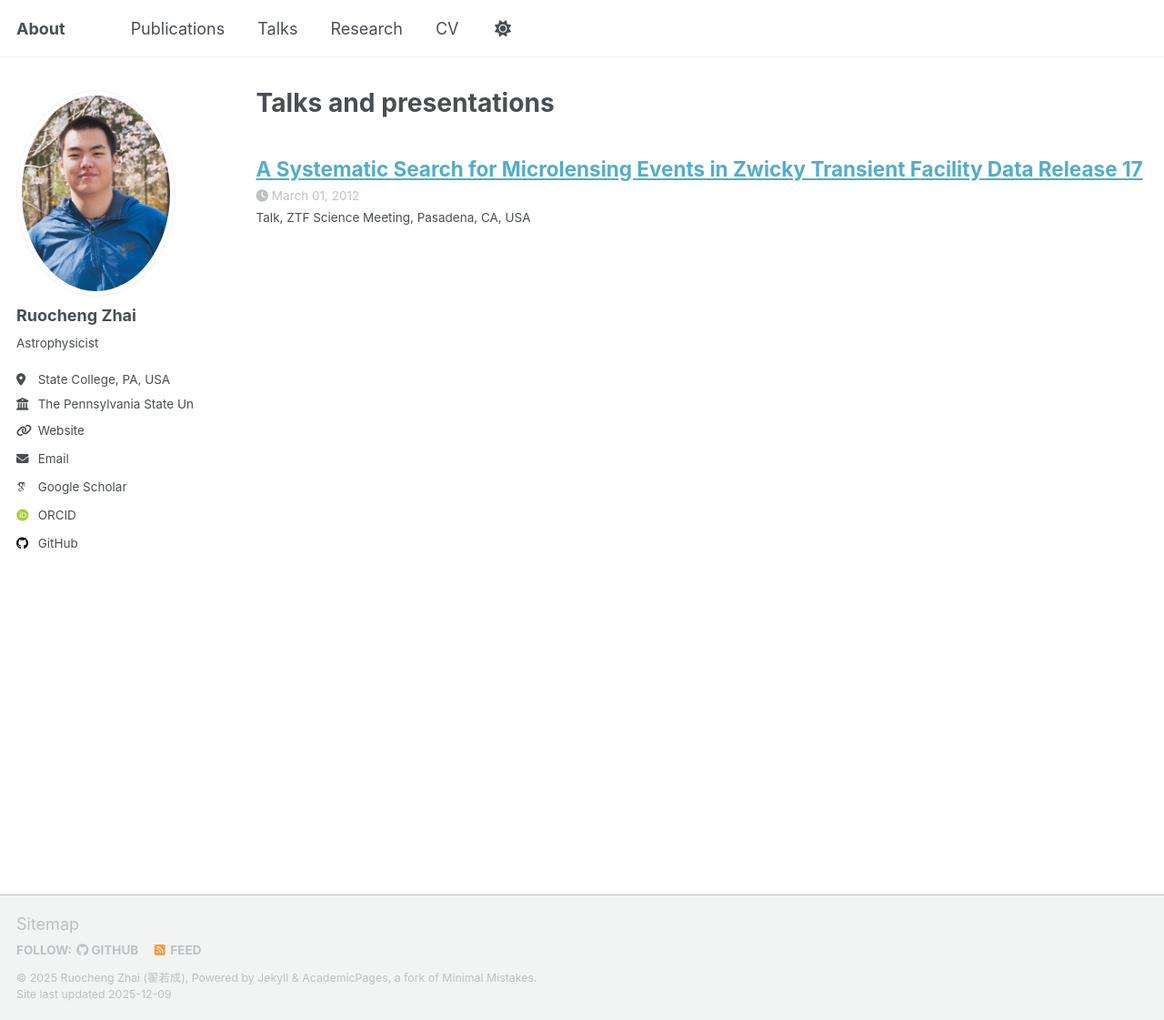
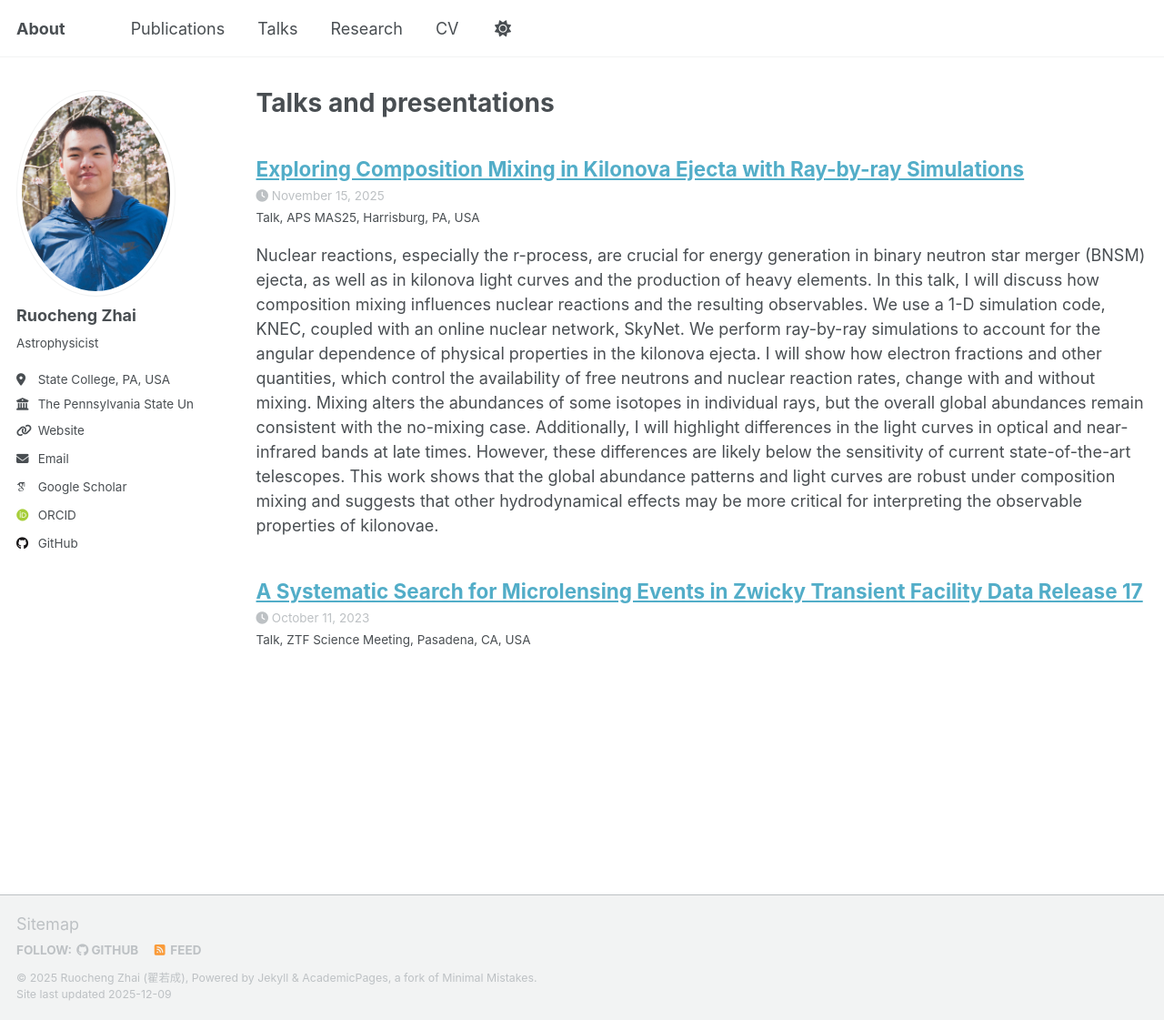
Before and after one commit to ruochengzhai/ruochengzhai.github.io, a Jekyll site: the page built from _pages/talks.html, in a window 1280 px wide and 1121 px high. Shown: the whole window at 91% size. Built offline with Jekyll 4.4.1, drawn with Linux system fonts in a browser that asks for light colours; some web fonts are replaced; a script that is not in the unit is left out.

Commit message:
add talks

```diff
--- a/_talks/2023-10-11-talk.md
+++ b/_talks/2023-10-11-talk.md
@@ -4,6 +4,6 @@ collection: talks
 type: "Talk"
 permalink: /talks/2023-10-11-talk
 venue: "ZTF Science Meeting"
-date: 2012-03-01
+date: 2023-10-11
 location: "Pasadena, CA, USA"
 ---
--- /dev/null
+++ b/_talks/2025-11-15-talk.md
@@ -0,0 +1,11 @@
+---
+title: "Exploring Composition Mixing in Kilonova Ejecta with Ray-by-ray Simulations"
+collection: talks
+type: "Talk"
+permalink: /talks/2025-11-15-talk
+venue: "APS MAS25"
+date: 2025-11-15
+location: "Harrisburg, PA, USA"
+---
+
+Nuclear reactions, especially the r-process, are crucial for energy generation in binary neutron star merger (BNSM) ejecta, as well as in kilonova light curves and the production of heavy elements. In this talk, I will discuss how composition mixing influences nuclear reactions and the resulting observables. We use a 1-D simulation code, KNEC, coupled with an online nuclear network, SkyNet. We perform ray-by-ray simulations to account for the angular dependence of physical properties in the kilonova ejecta. I will show how electron fractions and other quantities, which control the availability of free neutrons and nuclear reaction rates, change with and without mixing. Mixing alters the abundances of some isotopes in individual rays, but the overall global abundances remain consistent with the no-mixing case. Additionally, I will highlight differences in the light curves in optical and near-infrared bands at late times. However, these differences are likely below the sensitivity of current state-of-the-art telescopes. This work shows that the global abundance patterns and light curves are robust under composition mixing and suggests that other hydrodynamical effects may be more critical for interpreting the observable properties of kilonovae.
```
